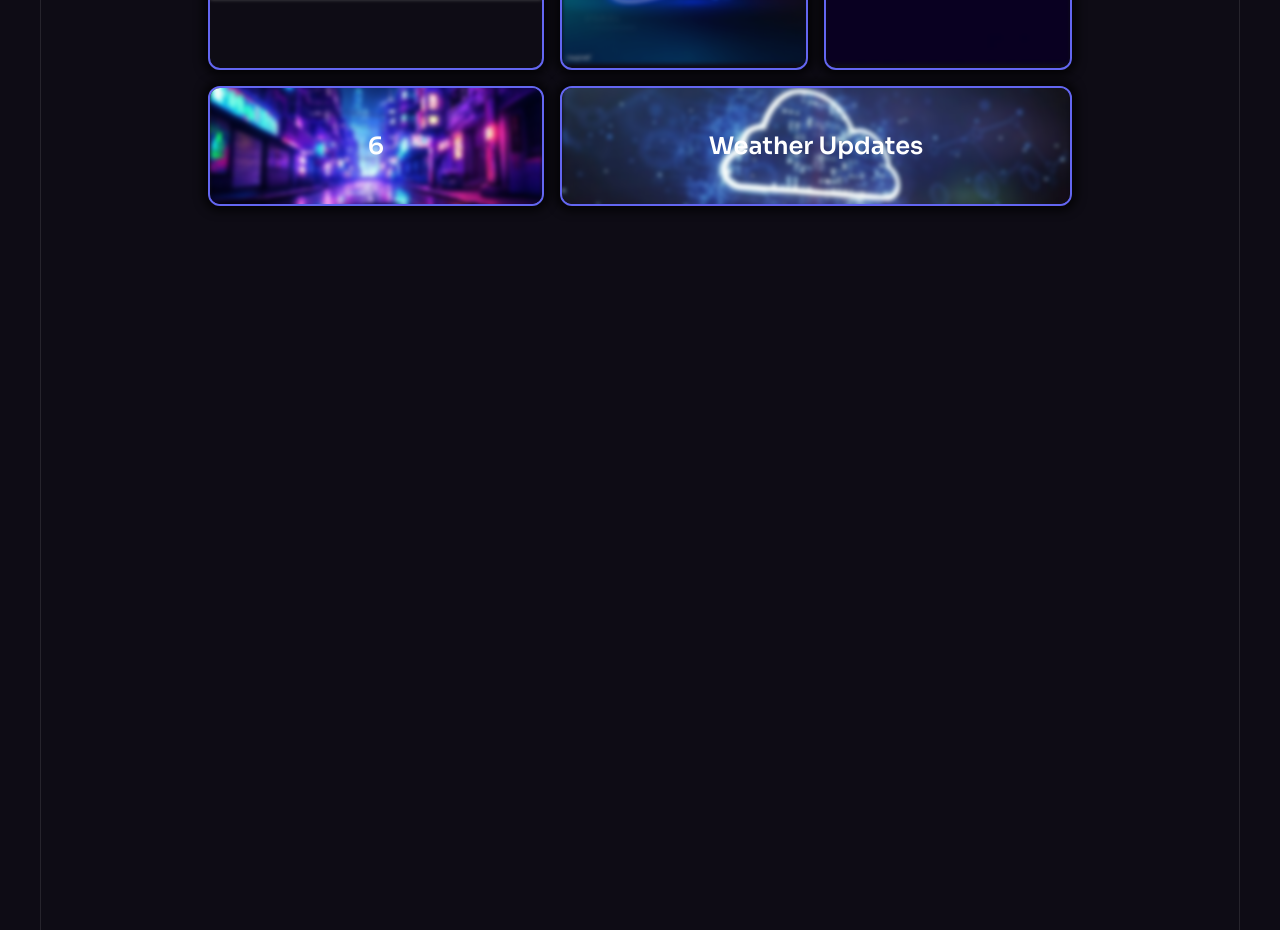
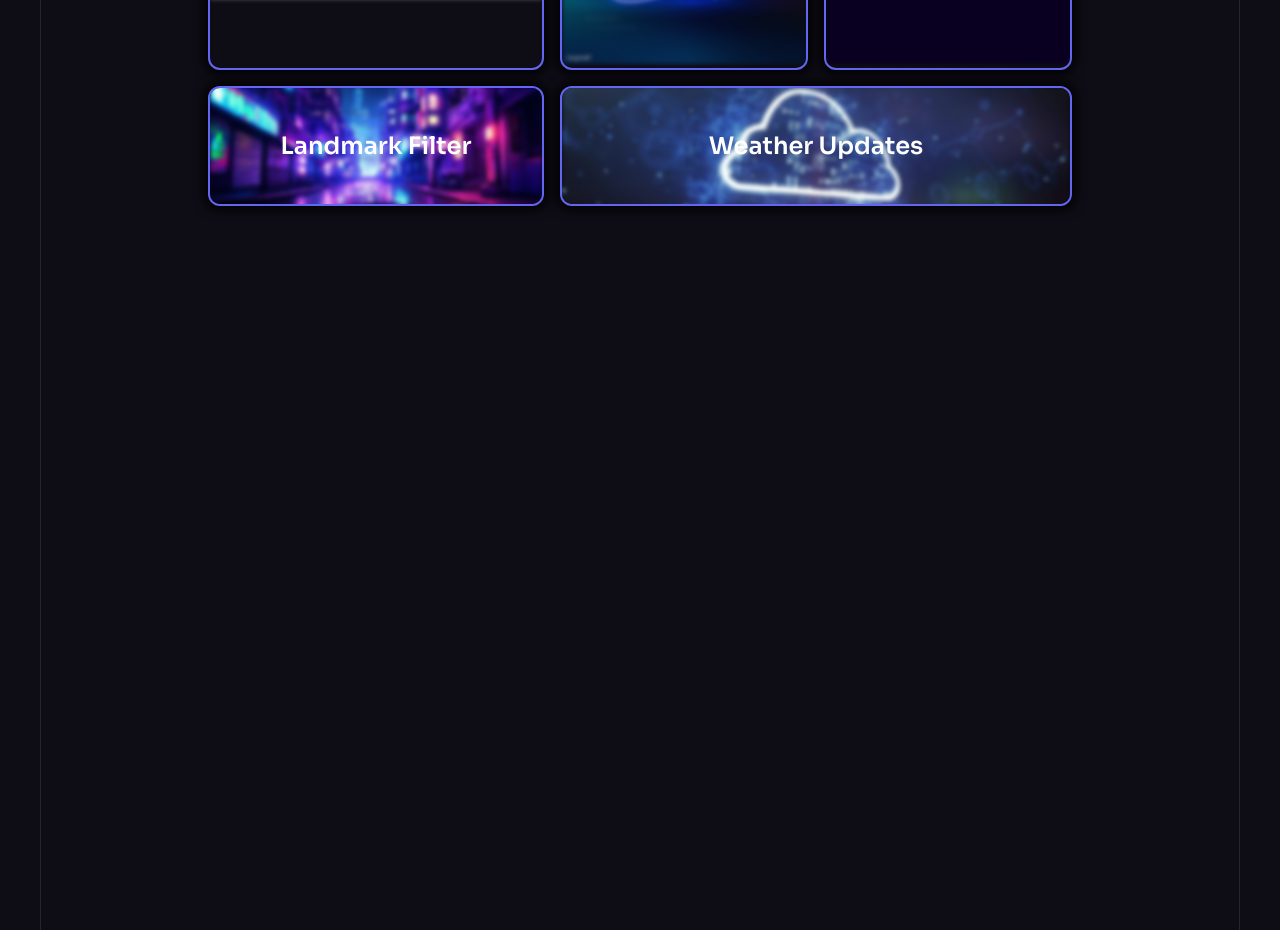
Before and after one commit to ChiragMalik4/SideQuest, a React (Vite) app: page / in a window 1280 px wide. Shown: the part 4520-5450 px from the top of the page. Built offline with nearby package versions, Linux system fonts and the light colour scheme.

Commit message:
modified

```diff
--- a/src/components/Features.jsx
+++ b/src/components/Features.jsx
@@ -100,12 +100,12 @@ const Features = () => {
               <img src={City} alt="City" className="blur-[2px]" />
               <div className="first-content absolute inset-0 flex items-center justify-center">
                 <h2 className="text-white lg:text-lg xl:text-2xl font-bold">
-                  6
+                  Landmark Filter
                 </h2>
               </div>
               <div className="second-content absolute inset-0 flex items-center justify-center">
                 <h2 className="text-white lg:text-sm xl:text-2xl font-bold">
-                  6
+                  Landmark Filter
                 </h2>
               </div>
             </div>
--- a/src/components/design/FeaturesMobile.jsx
+++ b/src/components/design/FeaturesMobile.jsx
@@ -55,13 +55,13 @@ const FeaturesMobile = () => {
       <div className="relative h-full w-full rounded-xl overflow-hidden border-gray-500 border-2 flex items-center justify-center mb-8">
         <img src={City} alt="City" className="opacity-70 blur-[2px]" />
         <span className="absolute inset-0 flex items-center justify-center">
-          <h2 className="text-white text-xl font-bold">Hidden Landmarks</h2>
+          <h2 className="text-white text-xl font-bold">Landmark Filter</h2>
         </span>
       </div>
       <div className="relative h-full w-full rounded-xl overflow-hidden border-gray-500 border-2 flex items-center justify-center mb-8">
         <img src={Weather} alt="Weather" className="opacity-70 blur-[2px]" />
         <span className="absolute inset-0 flex items-center justify-center">
-          <h2 className="text-white text-xl font-bold">Hidden Landmarks</h2>
+          <h2 className="text-white text-xl font-bold">Weather Updates</h2>
         </span>
       </div>
     </div>
```
